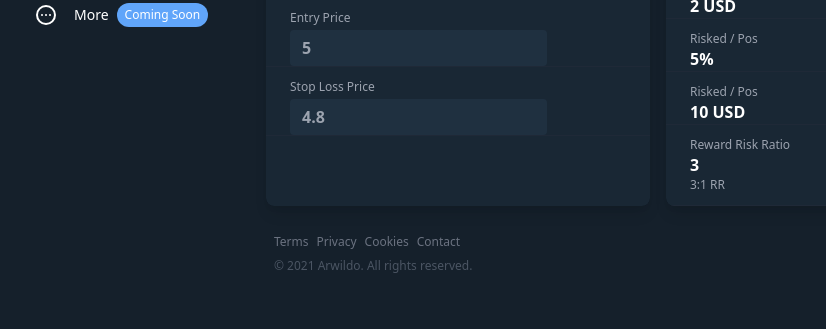
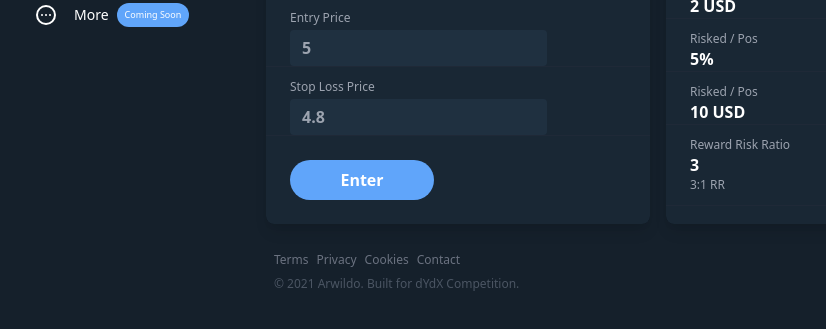
Before and after one commit to arwildo/tradetul, a React app: page / in a window 1280 px wide. Shown: the part 205-534 px from the top of the page, without its empty margins (102-928 px from the left). Built offline with nearby package versions, Linux system fonts and the light colour scheme.

Commit message:
change coming soon btn size

```diff
--- a/src/components/footer.js
+++ b/src/components/footer.js
@@ -26,7 +26,7 @@ export default function(props) {
       </div>
       <div className="flex-2">
         <p className="text-xs leading-6 font-medium text-gray-600">
-         &copy; { getYear() } <a href="https://arwildo.com" className="hover:underline" target="_blank">Arwildo</a>. All rights reserved.
+         &copy; { getYear() } <a href="https://arwildo.com" className="hover:underline" target="_blank">Arwildo</a>. Built for dYdX Competition.
         </p>
       </div>
     </div>
--- a/src/components/navbar.js
+++ b/src/components/navbar.js
@@ -43,7 +43,7 @@ export default function(props) {
               <span className="invisible sm:visible">
                 More
               </span>
-              <div className="ml-2 py-1 px-2 bg-blue-400 rounded-full text-xs invisible sm:visible">Coming Soon</div>
+              <div className="comingSoon ml-2 px-2 bg-blue-400 rounded-full invisible sm:visible">Coming Soon</div>
             </a>
           </nav>
 
--- a/src/components/riskCalculator.js
+++ b/src/components/riskCalculator.js
@@ -54,6 +54,12 @@ export default function(props) {
                 </div>
               </div>
               <hr className="border-gray-800" />
+
+              <div className="m-6">
+                <button className="bg-blue-400 hover:bg-blue-500 w-36 text-white font-bold py-2 px-4 rounded-full">
+                  Enter
+                </button>
+              </div>
 
             </div>
           </div>
--- a/src/style.css
+++ b/src/style.css
@@ -39,4 +39,8 @@
   .divMain {
     width: 590px;
   }
+
+  .comingSoon {
+    font-size: 9px;
+  }
 }
```
